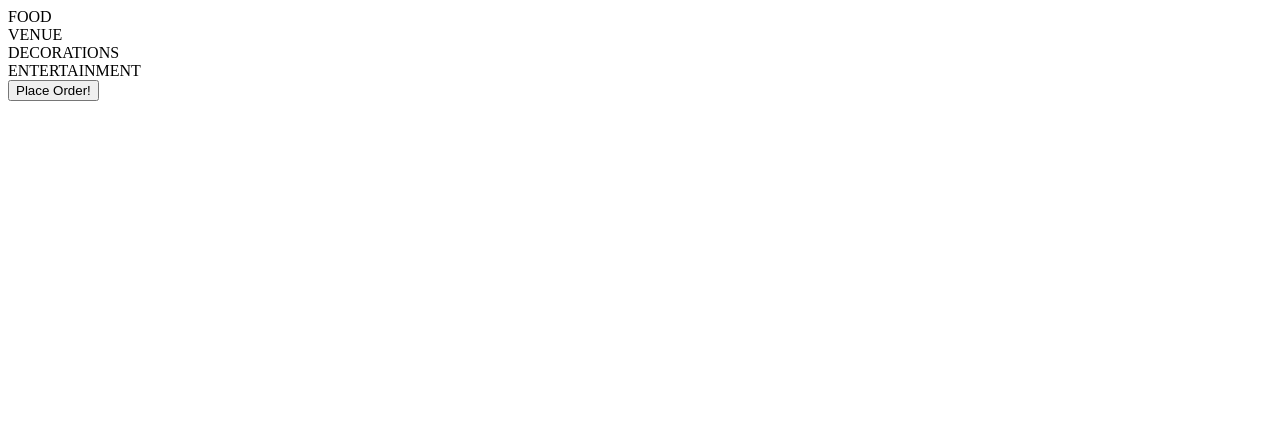
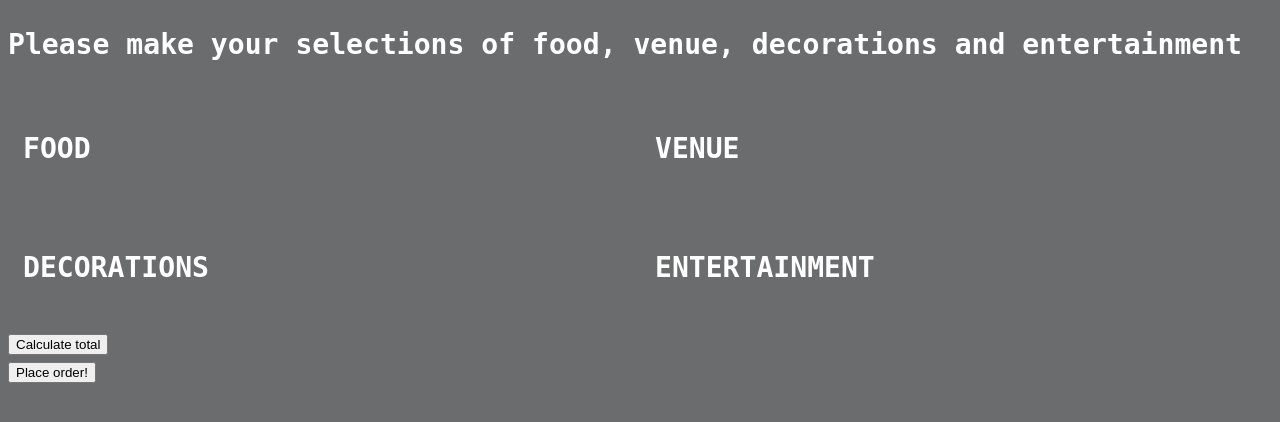
Before and after one commit to opheliagame/overthemoon-dbmsproject, a PHP site: page /html/details.php in a window 1280 px wide. Shown: the top 422 px of the page. Run offline with PHP 8.4, Linux system fonts and the light colour scheme; data that the repository does not hold is empty.

Commit message:
Details page fixed, can now calculate total and redirect to transaction page

```diff
--- /dev/null
+++ b/css/base.css
@@ -0,0 +1,10 @@
+body {
+	font-size: 24px;
+	font-family: monospace;
+	background-color: #6b6c6d;
+}
+
+a {
+	color: blue;
+
+}
--- /dev/null
+++ b/css/details.css
@@ -0,0 +1,15 @@
+body {
+	color: white;
+}
+
+#transc {
+	display: grid;
+	grid-template-rows: 1fr 1fr;
+	grid-template-columns: 1fr 1fr;
+
+}
+
+.item {
+	padding: 10px;
+	margin: 5px;
+}
--- a/html/details.php
+++ b/html/details.php
@@ -20,13 +20,18 @@ else if(isset($_GET['linkmarvel'])) {
 <html lang="en" dir="ltr">
   <head>
     <meta charset="utf-8">
+    <link rel="stylesheet" type="text/css" href="../css/base.css">
+    <link rel="stylesheet" type="text/css" href="../css/details.css">
     <title></title>
   </head>
   <body>
+    <div>
+      <h3>Please make your selections of food, venue, decorations and entertainment</h3>
+    </div>
+
     <div id="transc">
-      <div class="food">
-        FOOD
-        <br>
+      <div class="food item">
+        <h3>FOOD</h3>
         <?php
         $sql="SELECT * FROM FOOD WHERE THEMEID='$themeid';";
         $result=mysqli_query($con,$sql);
@@ -35,7 +40,8 @@ else if(isset($_GET['linkmarvel'])) {
         if($resultcheck > 0)
         {
           while($row=mysqli_fetch_assoc($result)){
-            echo '<input id="food'.$id . '" type="radio" name="food"><br>';
+            echo '<input id="food'.$id . '" type="radio" name="food"
+            value="'.$row['PRICE'].'">';
             echo $row['ITEM']. " $" . $row['PRICE'] ."<br>";
             $id = $id + 1;
           }
@@ -44,8 +50,8 @@ else if(isset($_GET['linkmarvel'])) {
         ?>
       </div>
 
-      <div class="venue">
-        VENUE<br>
+      <div class="venue item">
+        <h3>VENUE</h3>
         <?php
           $sql="SELECT * FROM VENUE WHERE THEMEID='$themeid';";
           $result=mysqli_query($con,$sql);
@@ -54,7 +60,8 @@ else if(isset($_GET['linkmarvel'])) {
           if($resultcheck > 0)
           {
             while($row=mysqli_fetch_assoc($result)){
-              echo '<input id="venue'.$id . '" type="radio" name="venue"><br>';
+              echo '<input id="venue'.$id . '" type="radio" name="venue"
+              value="'.$row['PRICE'].'">';
               echo $row['ITEM']. " $" . $row['PRICE'] ."<br>";
               $id = $id + 1;
             }
@@ -63,9 +70,9 @@ else if(isset($_GET['linkmarvel'])) {
         ?>
       </div>
 
-      <div class="decorations">
-        DECORATIONS
-        <br>
+      <div class="decorations item">
+        <h3>DECORATIONS</h3>
+
         <?php
           $sql="SELECT * FROM DECORATIONS WHERE THEMEID='$themeid';";
           $result=mysqli_query($con,$sql);
@@ -74,7 +81,8 @@ else if(isset($_GET['linkmarvel'])) {
           if($resultcheck > 0)
           {
             while($row=mysqli_fetch_assoc($result)){
-              echo '<input id="deco'.$id . '" type="radio" name="decorations"><br>';
+              echo '<input id="deco'.$id . '" type="radio" name="decorations"
+              value="'.$row['PRICE'].'">';
               echo $row['ITEM']. " $" . $row['PRICE'] ."<br>";
               $id = $id + 1;
             }
@@ -83,9 +91,9 @@ else if(isset($_GET['linkmarvel'])) {
         ?>
       </div>
 
-      <div class="entertainment">
-        ENTERTAINMENT
-        <br>
+      <div class="entertainment item">
+        <h3>ENTERTAINMENT</h3>
+
         <?php
           $sql="SELECT * FROM ENTERTAINMENT WHERE THEMEID='$themeid';";
           $result=mysqli_query($con,$sql);
@@ -94,7 +102,8 @@ else if(isset($_GET['linkmarvel'])) {
           if($resultcheck > 0)
           {
             while($row=mysqli_fetch_assoc($result)){
-              echo '<input id="entn'.$id . '" type="radio" name="entertainment"><br>';
+              echo '<input id="entn'.$id . '" type="radio" name="entertainment"
+              value="'.$row['PRICE'].'">';
               echo $row['ITEM']. " $" . $row['PRICE'] ."<br>";
               $id = $id+1;
             }
@@ -104,13 +113,64 @@ else if(isset($_GET['linkmarvel'])) {
       </div>
     </div>
 
+    <div id="total">
+
+    </div>
+
     <script type="text/javascript">
       function calculateTotal() {
+        var total = 0;
+        if(document.getElementById('food1').checked) {
+          total = total + Number(document.getElementById('food1').value);
+        }
+        else if(document.getElementById('food2').checked) {
+          total = total + Number(document.getElementById('food2').value);
+        }
+        else if(document.getElementById('food3').checked) {
+          total = total + Number(document.getElementById('food3').value);
+        }
+
+        if(document.getElementById('venue1').checked) {
+          total = total + Number(document.getElementById('venue1').value);
+        }
+        else if(document.getElementById('venue2').checked) {
+          total = total + Number(document.getElementById('venue2').value);
+        }
+        else if(document.getElementById('venue3').checked) {
+          total = total + Number(document.getElementById('venue3').value);
+        }
+
+        if(document.getElementById('deco1').checked) {
+          total = total + Number(document.getElementById('deco1').value);
+        }
+        else if(document.getElementById('deco2').checked) {
+          total = total + Number(document.getElementById('deco2').value);
+        }
+        else if(document.getElementById('deco3').checked) {
+          total = total + Number(document.getElementById('deco3').value);
+        }
+
+        if(document.getElementById('entn1').checked) {
+          total = total + Number(document.getElementById('entn1').value);
+        }
+        else if(document.getElementById('entn2').checked) {
+          total = total + Number(document.getElementById('entn2').value);
+        }
+        else if(document.getElementById('entn3').checked) {
+          total = total + Number(document.getElementById('entn3').value);
+        }
+
+        document.getElementById('total').innerHTML = 'Total: $' + total;
 
       }
     </script>
 
-    <button onclick="calculateTotal()">Place Order!</button>
+    <button onclick="calculateTotal()">Calculate total</button>
+    <form action="./transaction.html">
+
+      <button>Place order!</button>
+    </form>
+
 
   </body>
 </html>
```
